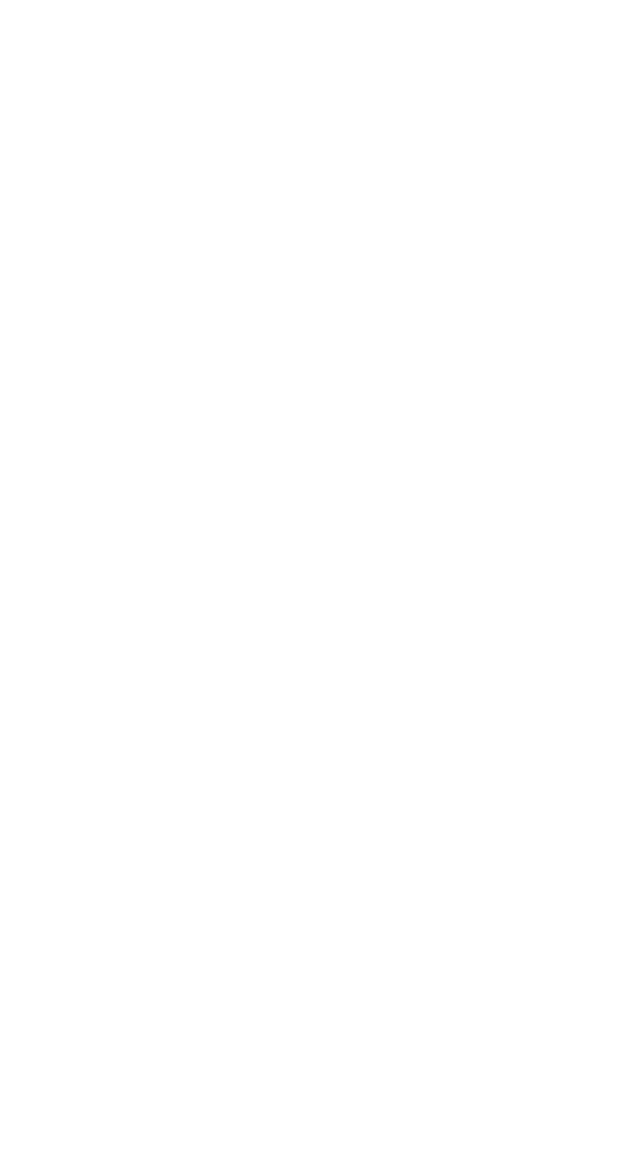
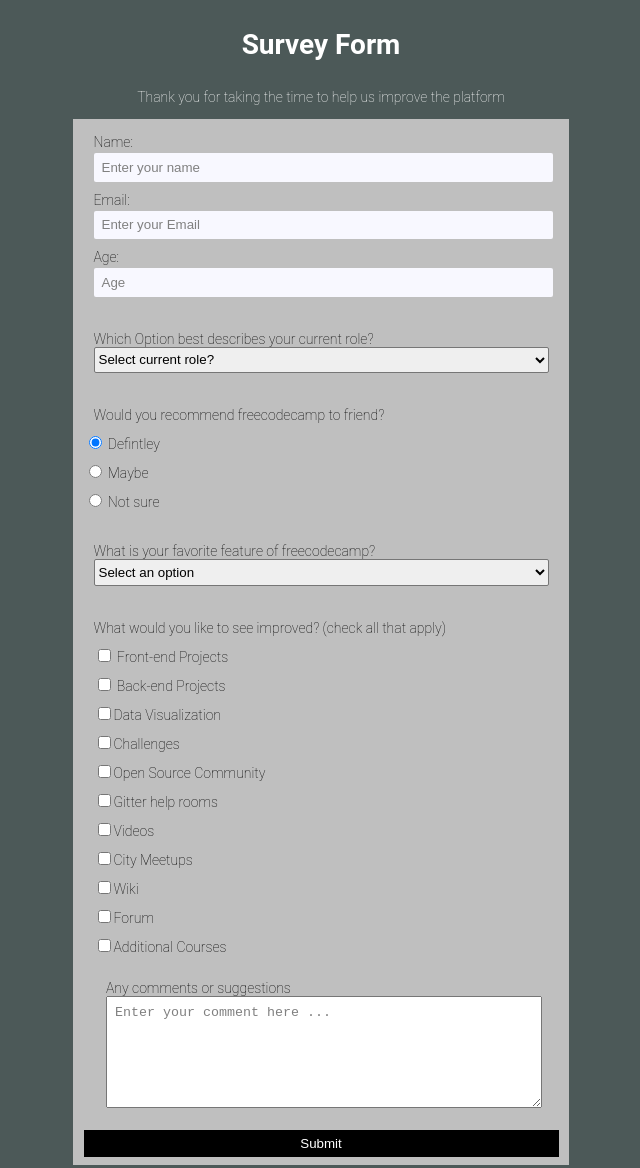
Before and after one commit to Hamser1001/SurveyFrom, a plain HTML site: page index.html in a window 1280 px wide. Shown: the whole page, without its empty margins (327-967 px from the left). Before the commit the page ends 800 px from the top, so only its background shows below. Drawn offline with Linux system fonts and the light colour scheme.

Commit message:
testing on website

```diff
--- a/index.html
+++ b/index.html
@@ -1,11 +1,81 @@
 <!DOCTYPE html>
 <html lang="en">
+
 <head>
     <meta charset="UTF-8">
     <meta name="viewport" content="width=device-width, initial-scale=1.0">
+    <link rel="stylesheet" href="styles.css">
+
     <title>Survey Form</title>
 </head>
+
 <body>
+    <h1 id="title">Survey Form</h1>
+    <p>Thank you for taking the time to help us improve the platform</p>
+    <form id="survey-form">
+        <fieldset>
+            <label for="name">Name: <input type="text" name="name" id="name-label" placeholder="Enter your name"
+                    required></label>
+            <label for="email">Email: <input type="email" name="email" id="email-label" placeholder="Enter your Email"
+                    required></label>
+            <label for="number">Age: <input type="number" name="number" id="number-label" placeholder="Age" max="120"
+                    min="13" required></label>
+        </fieldset>
+        <fieldset>
+            <label>Which Option best describes your current role?
+                <select id="dropdown"></option>
+                    <option>Select current role?</option>
+                    <option>Student</option>
+                    <option>Full Time Job</option>
+                    <option>Full Time Learner</option>
+                    <option>Prefer not to say</option>
+                    <option>Other</option>
+                </select>
+            </label>
+        </fieldset>
+        <fieldset>
+            <label>Would you recommend freecodecamp to friend?</label>
+            <input type="radio" name="recommend" id="recommend" checked> Defintley
+            <label for=""></label>
+            <input type="radio" name="recommend" id="recommend"> Maybe
+            <label for=""></label>
+            <input type="radio" name="recommend" id="recommend"> Not sure
+            <label for=""></label>
+        </fieldset>
+        <fieldset>
+            <label for="">What is your favorite feature of freecodecamp?
+                <select name="feature" id="dropdown"></option>
+                    <option value="feature">Select an option</option>
+                    <option value="feature">Challenges</option>
+                    <option value="feature">Projects</option>
+                    <option value="feature">Community</option>
+                    <option value="feature">Prefer not to say</option>
+                    <option value="feature">Open Source</option>
+                </select>
+            </label>
+        </fieldset>
+        <fieldset>
+            <label>What would you like to see improved? (check all that apply)</label>
+            <label><input type="checkbox" name="" id="recommend"> Front-end Projects</label>
+            <label><input type="checkbox" name="" id="recommend"> Back-end Projects</label>
+            <label><input type="checkbox" name="" id="recommend">Data Visualization</label>
+            <label><input type="checkbox" name="" id="recommend">Challenges</label>
+            <label><input type="checkbox" name="" id="recommend">Open Source Community</label>
+            <label><input type="checkbox" name="" id="recommend">Gitter help rooms</label>
+            <label><input type="checkbox" name="" id="recommend">Videos</label>
+            <label><input type="checkbox" name="" id="recommend">City Meetups</label>
+            <label><input type="checkbox" name="" id="recommend">Wiki</label>
+            <label><input type="checkbox" name="" id="recommend">Forum</label>
+            <label><input type="checkbox" name="" id="recommend">Additional Courses</label>
+            <fieldset>
+                <label>Any comments or suggestions
+                    <textarea id="textarea" name="textarea" rows="3" cols="30"
+                        placeholder="Enter your comment here ..."></textarea>
+                </label>
+            </fieldset>
+            <input type="submit" value="Submit" id="">
+        </fieldset>
+    </form>
+</body>
 
-</body>
 </html>
--- a/styles.css
+++ b/styles.css
@@ -0,0 +1,92 @@
+h1,
+p {
+    margin: 1em auto;
+    text-align: center;
+    color: white;
+}
+
+fieldset {
+    border: none;
+    background-color: #BFBFBF;
+    display: block;
+    padding: 3rem auto;
+}
+
+select {
+    display: block;
+}
+
+input {
+    display: block;
+    border: none;
+    background-color: ghostwhite;
+    margin-top: 3px;
+}
+
+label {
+    display: block;
+    margin: 0.5rem 0;
+}
+
+#survey-form {
+    width: 60vw;
+    max-width: 500px;
+    min-width: 300px;
+    padding-bottom: 2em;
+    margin: auto;
+    border-radius: 2px;
+
+}
+
+body {
+    width: 100%;
+    height: 100vw;
+    background-color: #4C5958;
+    color: black;
+    font-family: "Roboto", sans-serif;
+    font-weight: 100;
+    font-style: normal;
+    font-size: 14px;
+}
+
+#recommend {
+    display: inline;
+}
+
+label {
+    display: block;
+    margin: 10px;
+}
+
+input[type="submit"] {
+    display: block;
+    margin: auto;
+    width: 100%;
+    height: 2em;
+    background-color: black;
+    color: white;
+}
+
+#name-label,
+#email-label,
+#number-label,
+#dropdown {
+    width: 100%;
+    height: 2em;
+    border-radius: 2px;
+}
+
+#textarea {
+    width: 100%;
+    height: 8em;
+    margin: auto;
+}
+
+::placeholder {
+    padding: 6px;
+    color: grey;
+}
+
+#textareafield {
+    padding: 15px;
+}
```
